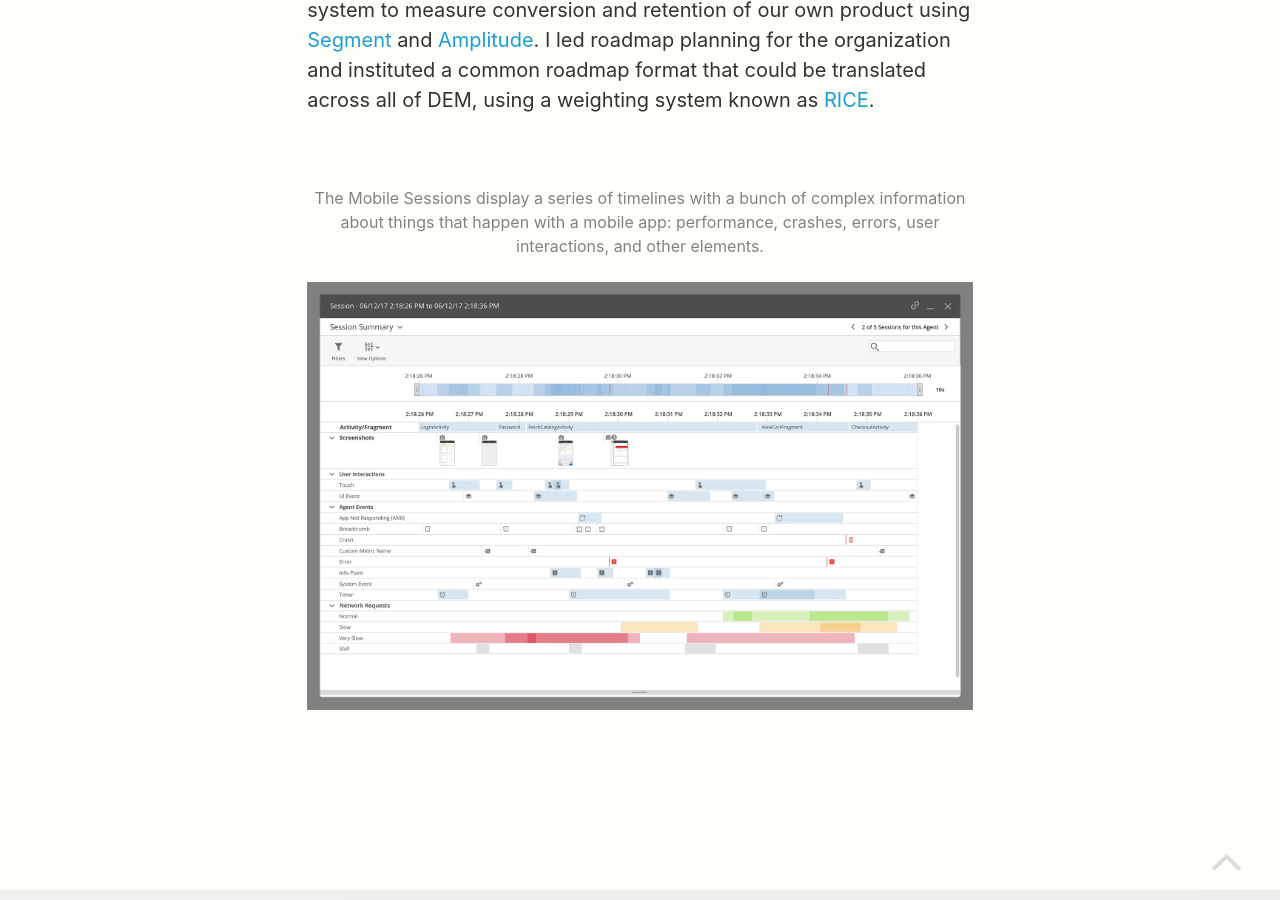
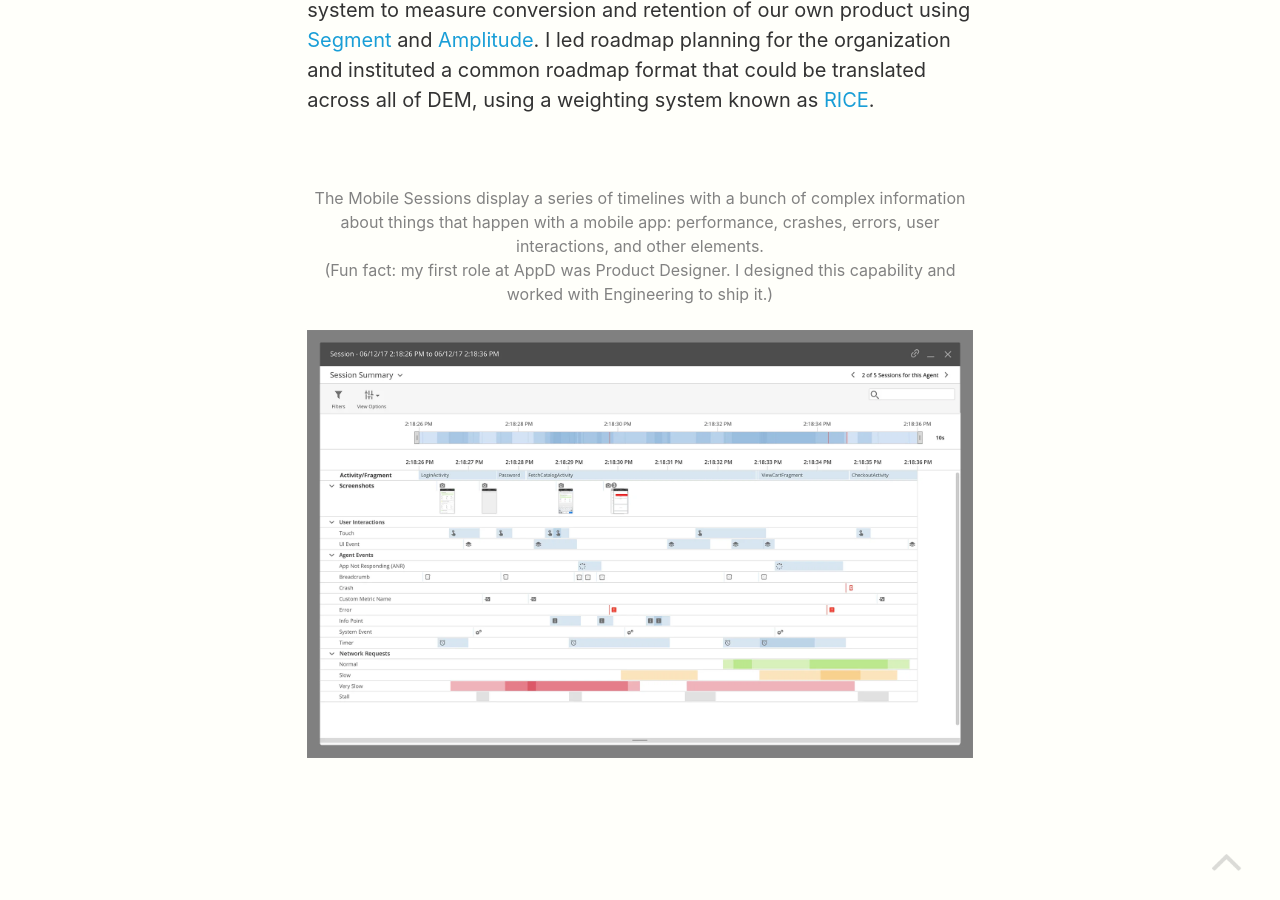
Before and after one commit to brzaik/brz4, a Jekyll site: the page built from works/dem.html, in a window 1280 px wide and 900 px high, scrolled down 2928 px. Built offline with Jekyll 4.4.1, drawn with Linux system fonts in a browser that asks for light colours; nearby versions of some CDN libraries.

Commit message:
Added note to DEM.

```diff
--- a/_includes/head.html
+++ b/_includes/head.html
@@ -25,7 +25,7 @@
   <meta name="theme-color" content="#ffffff">
 
   <title>{% if page.title %}{{ page.title | escape }} - {% endif %}{{ site.title | escape }}</title>
-  <meta name="description" content="I'm Brian Zaik, a product manager and designer based in California. I love solving complex problems through products that make people happier and more productive.">
+  <meta name="description" content="I'm Brian Zaik, a product leader based in California. I love solving complex problems through products that make people happier and more productive.">
   <meta name="google-site-verification" content="_7kZ7qLkfUfOEB0ZKhJDoeQvAaoUuLzsNP5JP5aAnKw" />
 
   <script src="https://use.typekit.net/mnh0ril.js"></script>
--- a/works/dem.html
+++ b/works/dem.html
@@ -47,7 +47,7 @@ namespace: dem
   </p>
   <br />
   <p class="caption center margin-bottom-md">
-    The Mobile Sessions display a series of timelines with a bunch of complex information about things that happen with a mobile app: performance, crashes, errors, user interactions, and other elements.
+    The Mobile Sessions display a series of timelines with a bunch of complex information about things that happen with a mobile app: performance, crashes, errors, user interactions, and other elements.<br />(Fun fact: my first role at AppD was Product Designer. I designed this capability and worked with Engineering to ship it.)
   </p>
   <a href="/assets/images/work_assets/dem/dem_mobilesession.webp">
     <img src="/assets/images/work_assets/dem/dem_mobilesession.webp" alt="DEM Mobile Sessions" />
```
